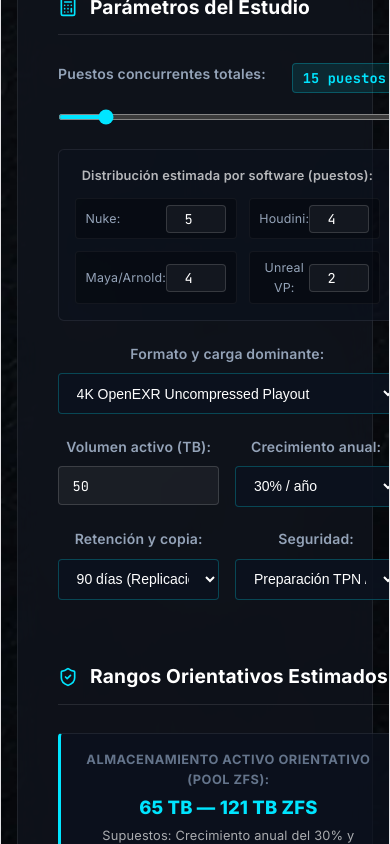
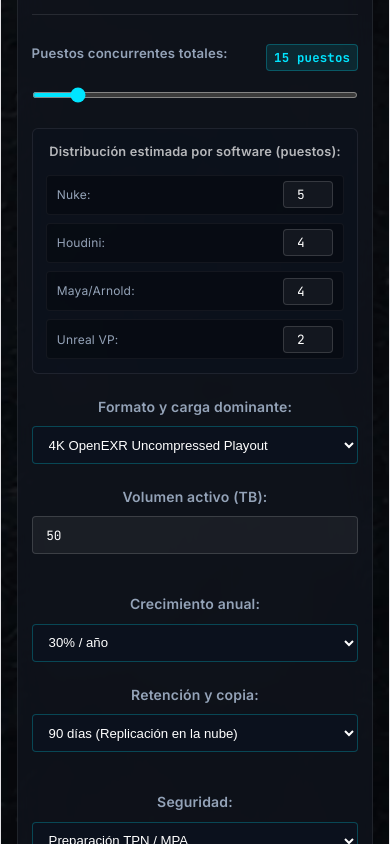
Before and after one commit to opuusmagna/Frame_ops_vfx, a React (Vite) app: page / in a window 390 px wide. Shown: the part 7400-8244 px from the top of the page. Built offline with nearby package versions, Linux system fonts and the light colour scheme.

Commit message:
fix(v2): optimize SpecConfiguratorSection for 100% responsive mobile layout and add translate=no protection

```diff
--- a/src/components/SpecConfiguratorSection.css
+++ b/src/components/SpecConfiguratorSection.css
@@ -257,3 +257,56 @@
     gap: 2.5rem;
   }
 }
+
+@media (max-width: 768px) {
+  .calculator-container {
+    padding: 1.5rem 1.15rem;
+  }
+  .calc-form-row-2 {
+    grid-template-columns: 1fr;
+    gap: 1.1rem;
+  }
+  .software-breakdown-box {
+    padding: 0.85rem;
+  }
+  .breakdown-inputs-grid {
+    grid-template-columns: repeat(2, 1fr);
+    gap: 0.65rem;
+  }
+  .calc-select-input {
+    font-size: 0.825rem;
+    padding: 0.6rem 0.75rem;
+    text-overflow: ellipsis;
+    overflow: hidden;
+    white-space: nowrap;
+  }
+}
+
+@media (max-width: 480px) {
+  .calculator-container {
+    padding: 1.25rem 0.85rem;
+  }
+  .breakdown-inputs-grid {
+    grid-template-columns: 1fr;
+    gap: 0.5rem;
+  }
+  .label-val-row label {
+    font-size: 0.825rem;
+  }
+  .range-val-badge {
+    font-size: 0.775rem;
+    padding: 0.15rem 0.45rem;
+  }
+  .mini-lbl {
+    font-size: 0.75rem;
+  }
+  .calc-num-input {
+    width: 50px;
+    font-size: 0.8rem;
+  }
+  .result-card-value {
+    font-size: 1.05rem;
+    word-break: break-word;
+    overflow-wrap: break-word;
+  }
+}
--- a/src/components/SpecConfiguratorSection.tsx
+++ b/src/components/SpecConfiguratorSection.tsx
@@ -102,9 +102,9 @@ export const SpecConfiguratorSection: React.FC = () => {
               {/* Software Distribution Breakdown */}
               <div className="software-breakdown-box">
                 <span className="breakdown-label">{isEs ? 'Distribución estimada por software (puestos):' : 'Estimated seat breakdown by software:'}</span>
-                <div className="breakdown-inputs-grid">
+                <div className="breakdown-inputs-grid" translate="no">
                   <div>
-                    <span className="mini-lbl">Nuke:</span>
+                    <span className="mini-lbl notranslate">Nuke:</span>
                     <input
                       type="number"
                       min={0}
@@ -115,7 +115,7 @@ export const SpecConfiguratorSection: React.FC = () => {
                     />
                   </div>
                   <div>
-                    <span className="mini-lbl">Houdini:</span>
+                    <span className="mini-lbl notranslate">Houdini:</span>
                     <input
                       type="number"
                       min={0}
@@ -126,7 +126,7 @@ export const SpecConfiguratorSection: React.FC = () => {
                     />
                   </div>
                   <div>
-                    <span className="mini-lbl">Maya/Arnold:</span>
+                    <span className="mini-lbl notranslate">Maya/Arnold:</span>
                     <input
                       type="number"
                       min={0}
@@ -137,7 +137,7 @@ export const SpecConfiguratorSection: React.FC = () => {
                     />
                   </div>
                   <div>
-                    <span className="mini-lbl">Unreal VP:</span>
+                    <span className="mini-lbl notranslate">Unreal VP:</span>
                     <input
                       type="number"
                       min={0}
```
